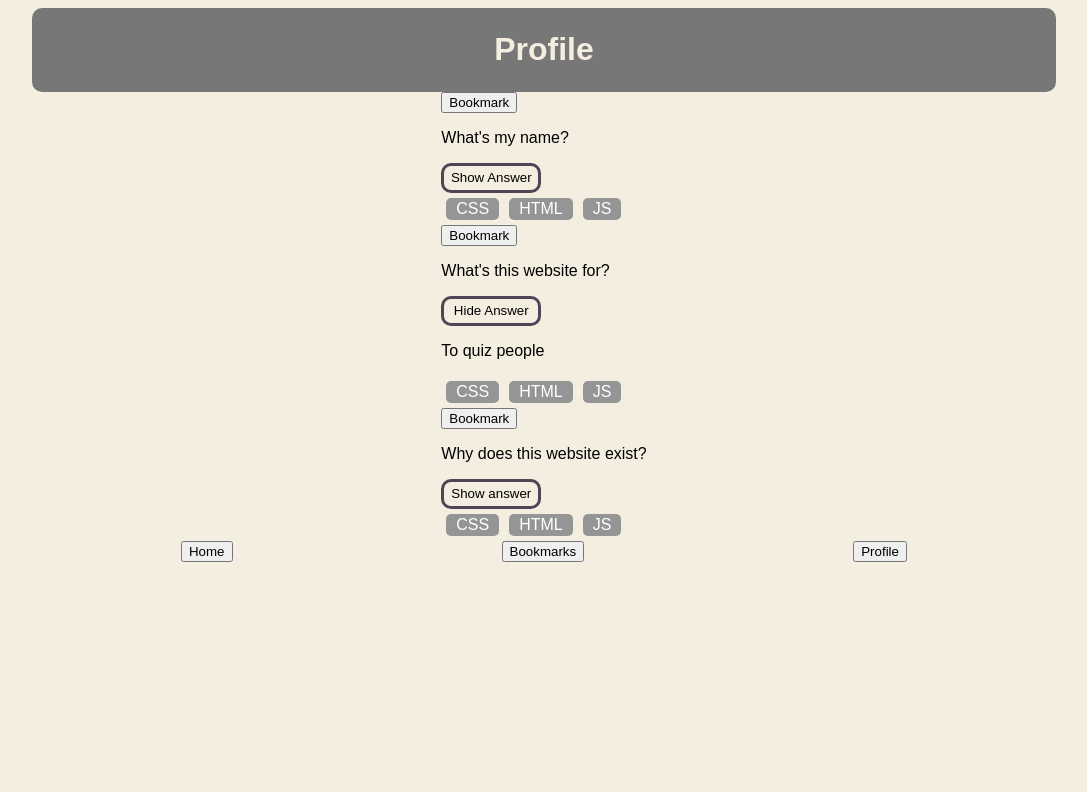
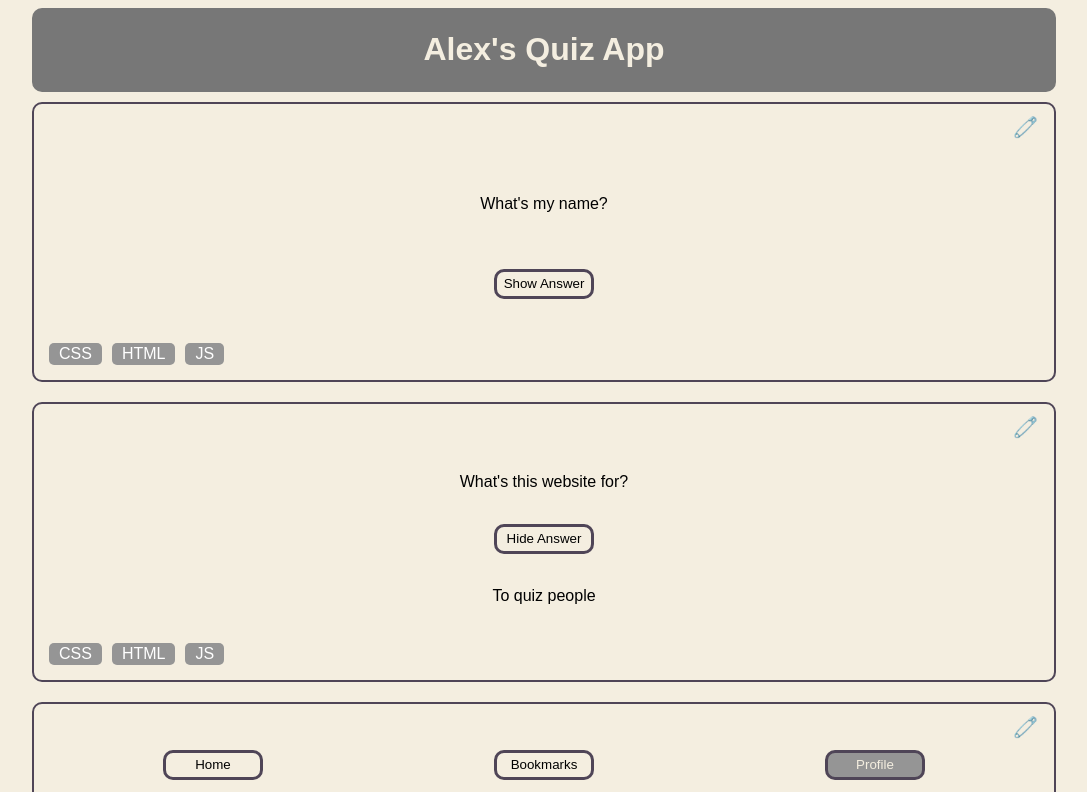
Before and after one commit to alex-ar10/alex-ar10.github.io, a plain HTML site: page profile.html in a window 1280 px wide. Shown: the top 792 px of the page, without its empty margins (96-1183 px from the left). Drawn offline with Linux system fonts and the light colour scheme.

Commit message:
add button functionality to nav bar and fixing nav and header to page

```diff
--- a/css/styles.css
+++ b/css/styles.css
@@ -27,6 +27,9 @@ header {
   width: 80vw;
   justify-content: center;
   align-self: center;
+  position: sticky;
+  top: -10px;
+  z-index: 1;
 }
 
 main {
@@ -39,6 +42,12 @@ section {
   display: flex;
   flex-flow: row nowrap;
   align-self: flex-start;
+}
+
+footer {
+  padding: 20px;
+  position: sticky;
+  bottom: 0;
 }
 
 nav {
@@ -111,7 +120,7 @@ nav {
 .nav-button {
   width: 100px;
   height: 30px;
-  border: none;
+  border: solid var(--dark2);
   border-radius: 10px;
   background-color: var(--light);
   transition-duration: 0.2s;
@@ -127,3 +136,9 @@ nav {
   opacity: 0.2;
   animation-duration: 0.2s;
 }
+
+.active-page {
+  background-color: var(--grey1);
+  color: var(--light);
+  border: solid var(--dark2);
+}
--- a/profile.html
+++ b/profile.html
@@ -9,11 +9,11 @@
   </head>
   <body>
     <header>
-      <h1>Profile</h1>
+      <h1>Alex's Quiz App</h1>
     </header>
     <main>
-      <article class="card --quiz-card">
-        <button class="button --bookmark-button">Bookmark</button>
+      <article class="card quiz-card">
+        <button class="button bookmark-button">🧷</button>
         <p class="question">What's my name?</p>
         <button class="button quiz-button">Show Answer</button>
         <section>
@@ -22,8 +22,8 @@
           <p class="tag">JS</p>
         </section>
       </article>
-      <article class="card --quiz-card">
-        <button class="button --bookmark-button">Bookmark</button>
+      <article class="card quiz-card">
+        <button class="button bookmark-button">🧷</button>
         <p class="question">What's this website for?</p>
         <button class="button quiz-button">Hide Answer</button>
         <p class="answer">To quiz people</p>
@@ -33,8 +33,8 @@
           <p class="tag">JS</p>
         </section>
       </article>
-      <article class="card --quiz-card">
-        <button class="button --bookmark-button">Bookmark</button>
+      <article class="card quiz-card">
+        <button class="button bookmark-button">🧷</button>
         <p class="question">Why does this website exist?</p>
         <button class="button quiz-button">Show answer</button>
         <section>
@@ -48,19 +48,19 @@
       <nav>
         <button
           onclick="window.location.href='./index.html'"
-          class="button --nav-button"
+          class="button nav-button"
         >
           Home
         </button>
         <button
           onclick="window.location.href='./bookmarks.html'"
-          class="button --nav-button"
+          class="button nav-button"
         >
           Bookmarks
         </button>
         <button
           onclick="window.location.href='./profile.html'"
-          class="button --nav-button"
+          class="button nav-button active-page"
         >
           Profile
         </button>
```
Also changed, not shown: index.html (+1 -1 lines).
